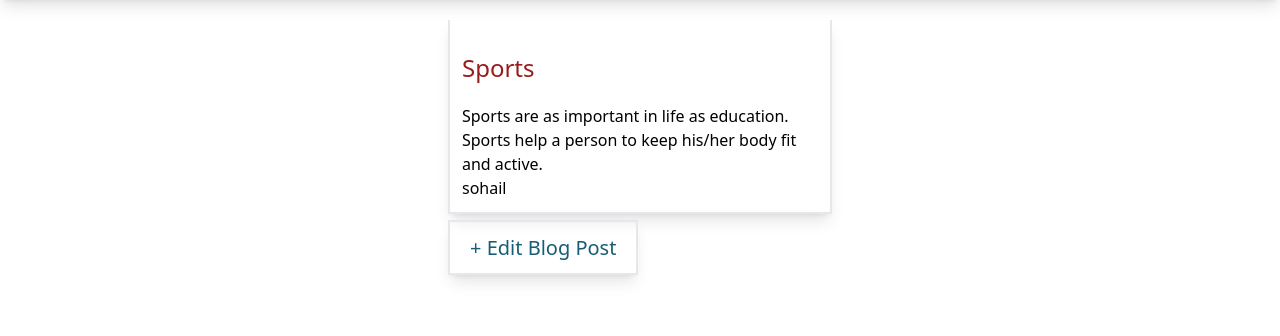
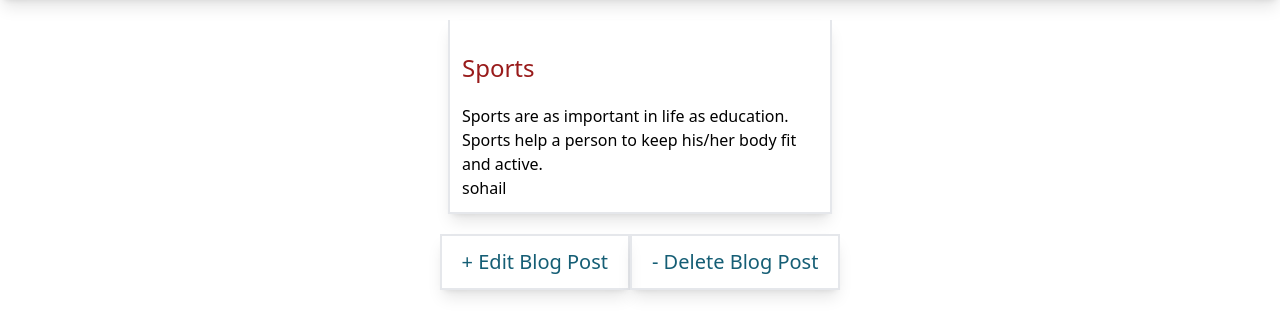
Before and after one commit to sohailshams/blog, a Django app: page /post/1/ in a window 1280 px wide. Shown: the part 60-396 px from the top of the page. Run offline with Django 4.2, Linux system fonts and the light colour scheme; data comes from the database, SQL or seed files in the repository; both versions use the stored data as it was after the commit; style sheets or scripts are compiled from the project's sources; some libraries are stand-ins or nearby versions.

Commit message:
Added blog_delete_view logic to delete a blog post from DB

```diff
--- a/blogs/urls.py
+++ b/blogs/urls.py
@@ -1,7 +1,8 @@
 from django.urls import path
-from .views import blog_list_view, blog_detail_view, blog_add_view, blog_edit_view
+from .views import blog_list_view, blog_detail_view, blog_add_view, blog_edit_view, blog_delete_view
 
 urlpatterns = [
+    path('post/<int:post_pk>/delete/', blog_delete_view,  name='blog_delete'),
     path('post/<int:post_pk>/edit/', blog_edit_view,  name='blog_edit'),
     path('post/new/', blog_add_view,  name='blog_add'),
     path('post/<int:post_pk>/', blog_detail_view,  name='blog_detail'),
--- a/blogs/views.py
+++ b/blogs/views.py
@@ -119,3 +119,32 @@ def blog_edit_view(request, post_pk):
     }
 
     return render(request, template, context)
+
+
+def blog_delete_view(request, post_pk):
+    """ Aview to delete blog post from DB """
+    # Check if user is the owner of blog post
+    post_users = Post.objects.filter(auther=request.user)
+    if not post_users.count():
+        messages.error(
+            request, 'Sorry, you aren\'t associated with any blog post. Please contact the admin to resolve this.'
+        )
+        return redirect(reverse('home'))
+    post_user = post_users[0]
+
+    # Check if user is blog owner or return error
+    if post_user.role != 'owner':
+        messages.error(request, 'Only blog owner can access it.')
+        return redirect(reverse('home'))
+
+     # Get blog post or return error
+    try:
+        post = Post.objects.get(auther=request.user, id=post_pk)
+    except:
+        messages.error(request, 'Blog post can not be found!')
+        return redirect(reverse('home'))
+
+    # Delete blog post
+    post.delete()
+    messages.success(request, 'Blog post deleted successfully!')
+    return redirect(reverse('home'))
--- a/templates/detail.html
+++ b/templates/detail.html
@@ -10,7 +10,8 @@
 </div>
 
 </div>
-<div class="my-5 mx-auto w-96">
+<div class="flex justify-center py-5">
 <a class="text-xl text-cyan-800 border-2 px-5 hover:text-red-800 py-3 px-5 shadow-lg" href="{% url 'blog_edit' post_id %}">+ Edit Blog Post</a>
+<a class="text-xl text-cyan-800 border-2 px-5 hover:text-red-800 py-3 px-5 shadow-lg" href="{% url 'blog_delete' post_id %}">- Delete Blog Post</a>
 </div>
 {% endblock %}
```
Also changed, not shown: db.sqlite3.
